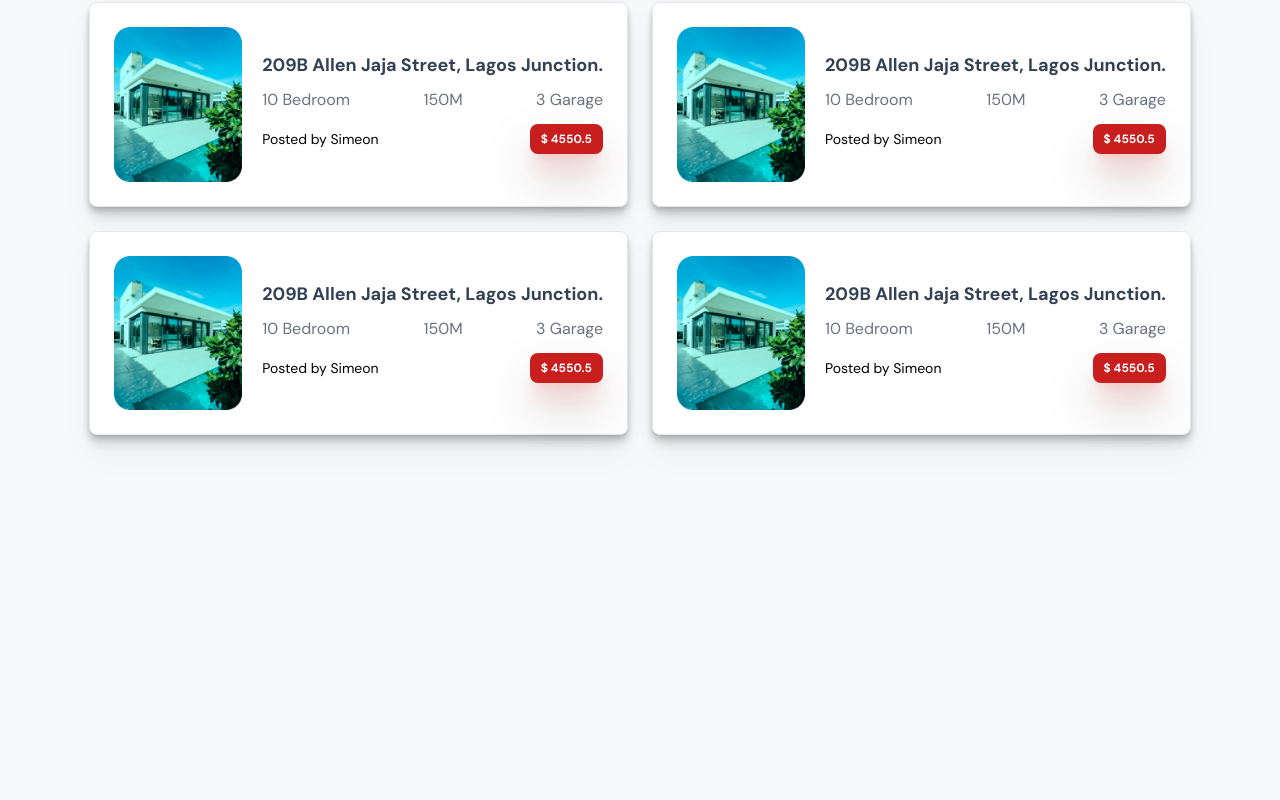
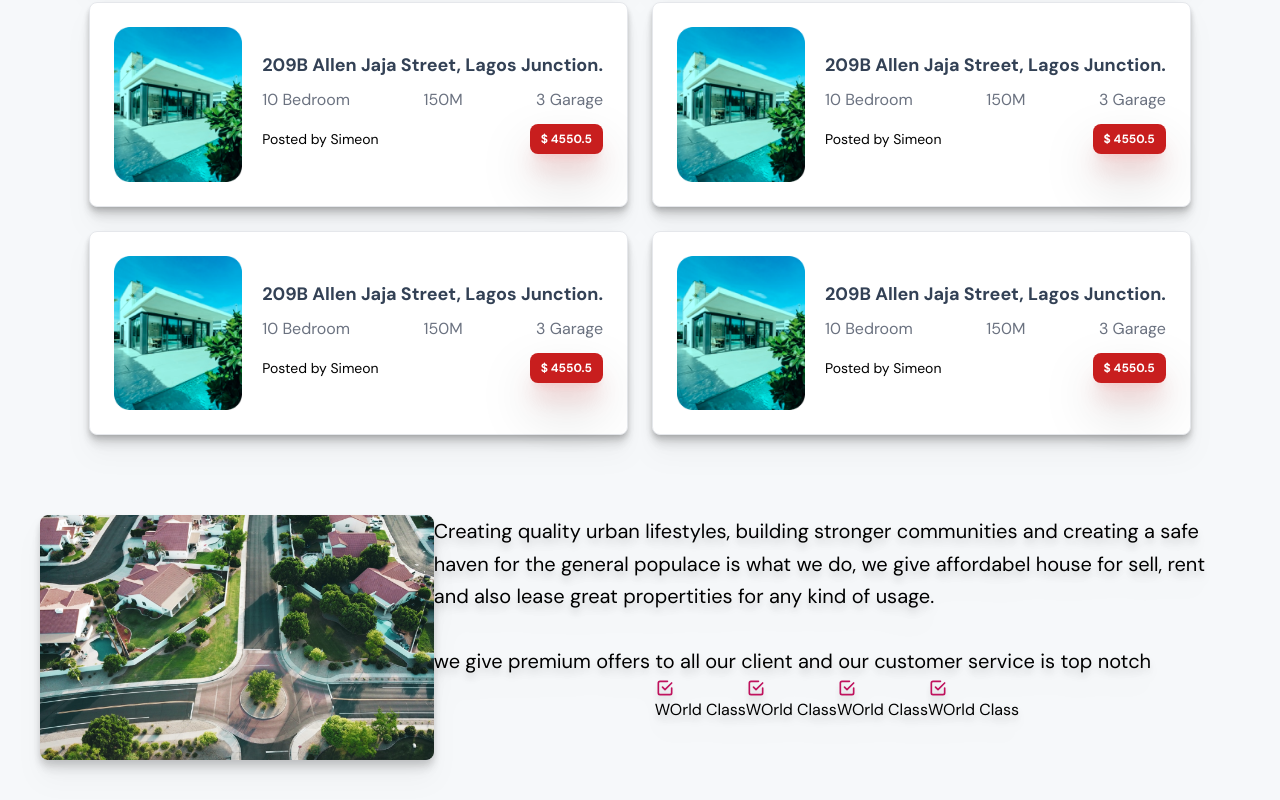
Before and after one commit to mh-miyad/MHState-RealState-site, a Next.js app: page / in a window 1280 px wide. Shown: the part 2474-3274 px from the top of the page. Before the commit the page ends 2989 px from the top, so only its background shows below. Built offline with nearby package versions, Linux system fonts and the light colour scheme.

Commit message:
Add new Image nad ADD new Section

```diff
--- a/src/app/page.tsx
+++ b/src/app/page.tsx
@@ -2,8 +2,10 @@ import CardComp from '@/Components/card/CardComp'
 import CountComp from '@/Section/CountUp'
 import Feature from '@/Section/Feature'
 import Header from '@/Section/Header'
+import Image from 'next/image'
 import React from 'react'
-
+import pic from "../../public/images/whychose.png"
+import{TbCheckbox} from "react-icons/tb"
 const Home = () => {
   const card = [1,2,3,4,5,6]
   return (
@@ -18,7 +20,8 @@ const Home = () => {
         <div>
           <Feature />
         </div>
-    </div>
+      </div>
+      {/*   Here Use recently Added  Card  */}
       <div className='my-20 px-5 md:px-10'>
         <div>
           <h2 className='text-xl font-bold drop-shadow-2xl md:text-4xl'>Recently Added</h2>
@@ -38,7 +41,36 @@ const Home = () => {
             }
          </div>
         </div>
-    </div>
+      </div>
+      {/*   Here Use recently Added  Card  */}
+      {/*  Here  */}
+
+      <div className='my-10 drop-shadow-xl flex flex-col lg:flex-row'>
+        <div>
+          <Image src={pic} alt='Why You Choose us ' width={1000} height={1222} />
+        </div>
+        <div>
+          <p className='text-sm sm:text-lg/relaxed md:text-xl/relaxed'>
+            Creating quality urban lifestyles, building stronger communities and creating a safe haven for the general populace is what we do, we give affordabel house for sell, rent and also lease great propertities for any kind of usage. <br /><br />
+we give premium offers to all our client and our customer service is top notch
+          </p>
+          <div className='flex justify-center '>
+            <div className=''>
+              <TbCheckbox className={ `w-5 h-5 text-pink-700 `} /> <span>WOrld Class</span>
+            </div>
+            <div className=''>
+              <TbCheckbox className={ `w-5 h-5 text-pink-700 `} /> <span>WOrld Class</span>
+            </div>
+            <div className=''>
+              <TbCheckbox className={ `w-5 h-5 text-pink-700 `} /> <span>WOrld Class</span>
+            </div>
+            <div className=''>
+              <TbCheckbox className={ `w-5 h-5 text-pink-700 `} /> <span>WOrld Class</span>
+            </div>
+          </div>
+        </div>
+      </div>
+
     </>
   )
 }
```
Also changed, not shown: public/images/whychose.png (added).
